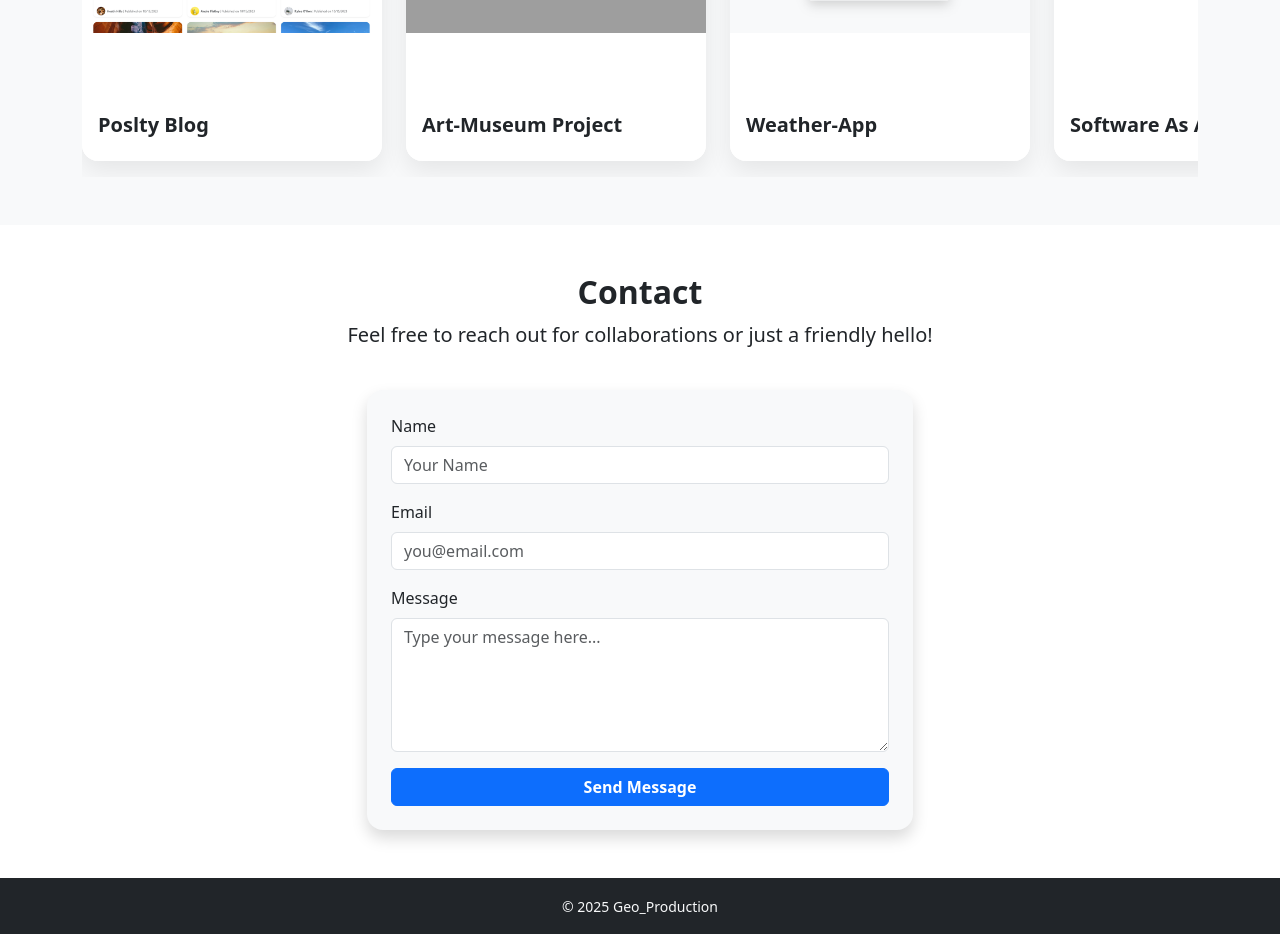
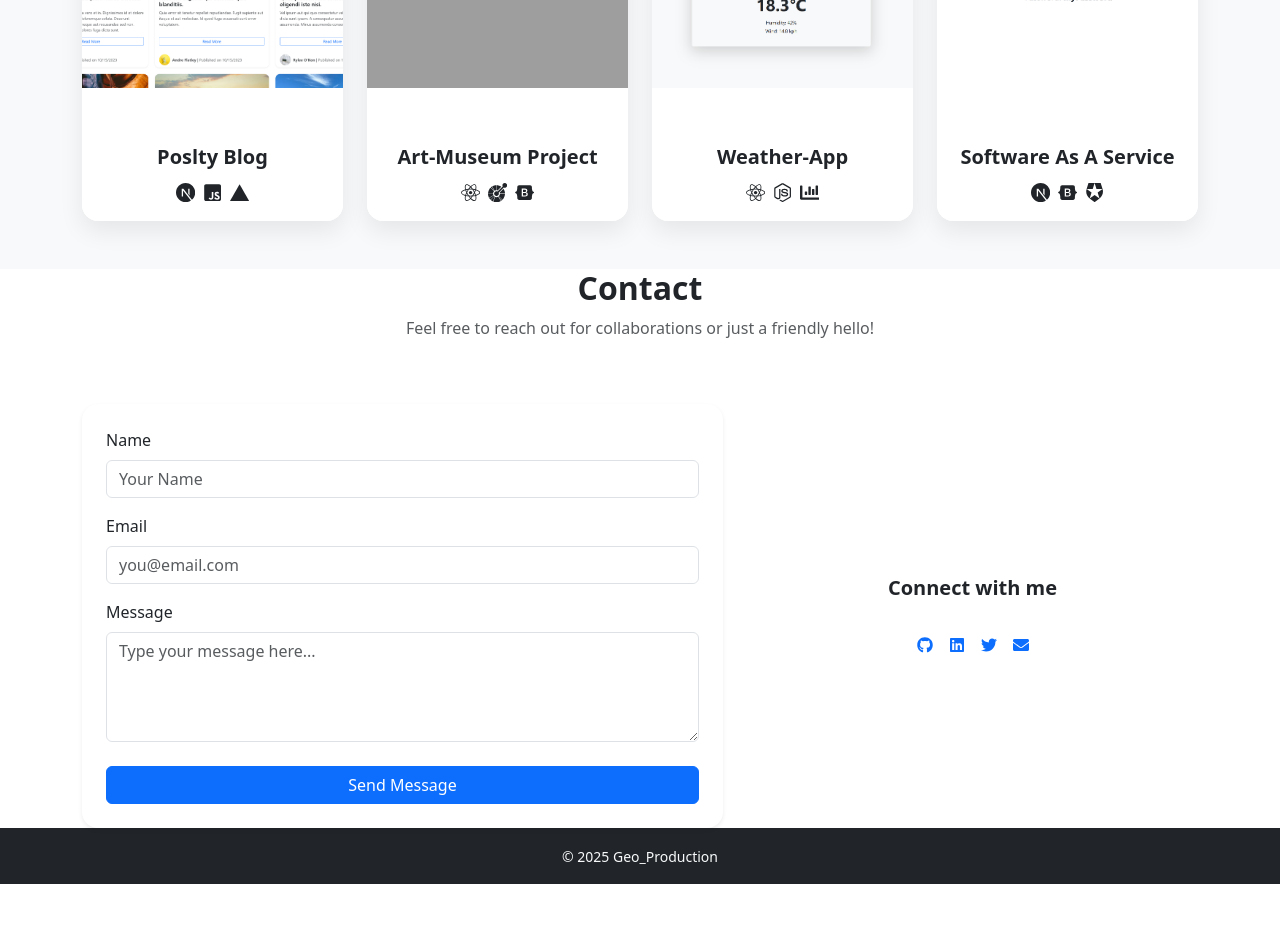
Before and after one commit to gkurkjian/Geos_Portfolio, a Next.js app: page / in a window 1280 px wide. Shown: the part 2720-3654 px from the top of the page. After the commit the page ends 3604 px from the top, so only its background shows below. Built offline with nearby package versions, Linux system fonts and the light colour scheme; grey boxes are pictures that could not be loaded.

Commit message:
sixteenth commit: updated both Project and Project card for effective responsive, implemented social-media section in Contact.js

```diff
--- a/components/Contact.js
+++ b/components/Contact.js
@@ -1,84 +1,156 @@
-import { useState } from 'react';
-import { Container, Row, Col, Form, Button, Alert } from 'react-bootstrap';
+'use client';
+
+import { Container, Row, Col, Form, Button, Card } from 'react-bootstrap';
+import { FaGithub, FaLinkedin, FaTwitter, FaEnvelope } from 'react-icons/fa';
+import { motion } from 'framer-motion';
 
 export default function Contact() {
-    const [form, setForm] = useState({ name: '', email: '', message: '' });
-    const [submitted, setSubmitted] = useState(false);
-    const [error, setError] = useState('');
-
-    const handleChange = (e) => {
-        setForm({ ...form, [e.target.name]: e.target.value });
-    };
-
-    const handleSubmit = (e) => {
-        e.preventDefault();
-        if (!form.name || !form.email || !form.message) {
-            setError('Please fill in all fields.');
-            return;
-        }
-        setError('');
-        setSubmitted(true);
-        // Here you would typically send the form data to your backend or email service
-    };
+  const socialLinks = [
+    {
+      icon: <FaGithub />,
+      label: 'GitHub',
+      href: 'https://github.com/gkurkjian',
+    },
+    {
+      icon: <FaLinkedin />,
+      label: 'LinkedIn',
+      href: 'https://linkedin.com/in/gkurkjian',
+    },
+    {
+      icon: <FaTwitter />,
+      label: 'Twitter',
+      href: 'https://twitter.com/your_handle',
+    },
+    {
+      icon: <FaEnvelope />,
+      label: 'Email',
+      href: 'mailto:george@example.com',
+    },
+  ];
 
   return (
-        <section id="contact" className="bg-white py-5">
+    <section id="contact" className="py-6 bg-white">
       <Container>
-                <Row className="justify-content-center text-center mb-4">
+        {/* Heading */}
+        <Row className="justify-content-center text-center mb-5">
           <Col md={8}>
             <h2 className="fw-bold">Contact</h2>
-                        <p className="lead">Feel free to reach out for collaborations or just a friendly hello!</p>
+            <p className="text-muted">
+              Feel free to reach out for collaborations or just a friendly hello!
+            </p>
           </Col>
         </Row>
-                <Row className="justify-content-center">
-                    <Col md={7} lg={6}>
-                        {submitted ? (
-                            <Alert variant="success">Thank you for your message! I&apos;ll get back to you soon.</Alert>
-                        ) : (
-                            <Form onSubmit={handleSubmit} className="shadow rounded-4 p-4 bg-light">
-                                <Form.Group className="mb-3" controlId="contactName">
+
+        {/* Content Row */}
+        <Row className="g-4 align-items-stretch">
+          {/* Contact Form */}
+          <Col md={7}>
+            <Card className="p-4 shadow-sm border-0 rounded-4 h-100">
+              <Form>
+                <Form.Group className="mb-3" controlId="formName">
                   <Form.Label>Name</Form.Label>
-                                    <Form.Control
-                                        type="text"
-                                        name="name"
-                                        value={form.name}
-                                        onChange={handleChange}
-                                        placeholder="Your Name"
-                                        required
-                                    />
+                  <Form.Control type="text" placeholder="Your Name" />
                 </Form.Group>
-                                <Form.Group className="mb-3" controlId="contactEmail">
+
+                <Form.Group className="mb-3" controlId="formEmail">
                   <Form.Label>Email</Form.Label>
-                                    <Form.Control
-                                        type="email"
-                                        name="email"
-                                        value={form.email}
-                                        onChange={handleChange}
-                                        placeholder="you@email.com"
-                                        required
-                                    />
+                  <Form.Control type="email" placeholder="you@email.com" />
                 </Form.Group>
-                                <Form.Group className="mb-3" controlId="contactMessage">
+
+                <Form.Group className="mb-4" controlId="formMessage">
                   <Form.Label>Message</Form.Label>
-                                    <Form.Control
-                                        as="textarea"
-                                        name="message"
-                                        value={form.message}
-                                        onChange={handleChange}
-                                        rows={5}
-                                        placeholder="Type your message here..."
-                                        required
-                                    />
+                  <Form.Control as="textarea" rows={4} placeholder="Type your message here..." />
                 </Form.Group>
-                                {error && <Alert variant="danger">{error}</Alert>}
-                                <Button type="submit" variant="primary" className="w-100 fw-bold">
+
+                <Button variant="primary" type="submit" className="w-100">
                   Send Message
                 </Button>
               </Form>
-                        )}
+            </Card>
+          </Col>
+
+          {/* Social Media */}
+          <Col md={5}>
+            <motion.div
+              className="social-box h-100 p-4 rounded-4 d-flex flex-column justify-content-center align-items-center gap-4"
+              initial={{ opacity: 0, y: 40 }}
+              whileInView={{ opacity: 1, y: 0 }}
+              transition={{ duration: 0.6, ease: 'easeOut' }}
+              viewport={{ once: true }}
+            >
+              <h5 className="fw-semibold text-center mb-2">Connect with me</h5>
+
+              <div className="d-flex flex-wrap justify-content-center gap-3">
+                {socialLinks.map(({ icon, label, href }) => (
+                  <motion.a
+                    key={label}
+                    href={href}
+                    target="_blank"
+                    rel="noopener noreferrer"
+                    className={`icon-btn icon-${label.toLowerCase()}`}
+                    whileHover={{ scale: 1.15 }}
+                    whileTap={{ scale: 0.95 }}
+                    title={label}
+                  >
+                    {icon}
+                  </motion.a>
+                ))}
+              </div>
+            </motion.div>
           </Col>
         </Row>
       </Container>
+
+      {/* Styles */}
+      <style jsx>{`
+        .social-box {
+          background: linear-gradient(145deg, #ffffff, #f1f5f9);
+          border: 1px solid #e2e8f0;
+          box-shadow: 0 8px 20px rgba(0, 0, 0, 0.05);
+        }
+
+        .icon-btn {
+          width: 52px;
+          height: 52px;
+          border-radius: 50%;
+          display: flex;
+          align-items: center;
+          justify-content: center;
+          font-size: 1.6rem;
+          color: white;
+          transition: all 0.3s ease;
+        }
+
+        .icon-github {
+          background: #333;
+        }
+
+        .icon-linkedin {
+          background: #0077b5;
+        }
+
+        .icon-twitter {
+          background: #1da1f2;
+        }
+
+        .icon-email {
+          background: #6366f1;
+        }
+
+        .icon-btn:hover {
+          filter: brightness(1.1);
+          transform: translateY(-2px);
+          box-shadow: 0 6px 14px rgba(0, 0, 0, 0.1);
+        }
+
+        @media (max-width: 767px) {
+          .icon-btn {
+            width: 44px;
+            height: 44px;
+            font-size: 1.3rem;
+          }
+        }
+      `}</style>
     </section>
   );
 }
--- a/components/ProjectCard.js
+++ b/components/ProjectCard.js
@@ -3,9 +3,36 @@
 import Link from 'next/link';
 import { useState } from 'react';
 import Button from 'react-bootstrap/Button';
+import {
+  FaReact,
+  FaNodeJs,
+  FaGithub,
+  FaBootstrap,
+  FaJsSquare,
+  FaChartBar,
+} from 'react-icons/fa';
+import {
+  SiNextdotjs,
+  SiVercel,
+  SiAuth0,
+  SiOpenapiinitiative,
+} from 'react-icons/si';
 
 export default function ProjectCard({ p, className = "" }) {
   const [flipped, setFlipped] = useState(false);
+
+  const techIcons = {
+    react: <FaReact title="React" />,
+    node: <FaNodeJs title="Node.js" />,
+    github: <FaGithub title="GitHub" />,
+    bootstrap: <FaBootstrap title="Bootstrap" />,
+    js: <FaJsSquare title="JavaScript" />,
+    chartjs: <FaChartBar title="Chart.js" />,
+    nextjs: <SiNextdotjs title="Next.js" />,
+    vercel: <SiVercel title="Vercel" />,
+    auth: <SiAuth0 title="Auth0" />,
+    restapi: <SiOpenapiinitiative title="REST API" />,
+  };
 
   return (
     <div
@@ -26,8 +53,15 @@ export default function ProjectCard({ p, className = "" }) {
         {/* Front */}
         <div className="flip-card-face flip-card-front">
           <div className="screenshot" style={{ backgroundImage: `url(${p.image})` }} />
-          <div className="p-3">
+          <div className="p-3 text-center">
             <h5 className="fw-bold mb-2">{p.title}</h5>
+            <div className="d-flex justify-content-center gap-2 mt-2 flex-wrap">
+              {p.tech?.map((tech, idx) => (
+                <span key={idx} style={{ fontSize: '1.2rem' }}>
+                  {techIcons[tech]}
+                </span>
+              ))}
+            </div>
           </div>
         </div>
 
@@ -72,7 +106,6 @@ export default function ProjectCard({ p, className = "" }) {
                 </Button>
               )}
             </div>
-
           </div>
         </div>
       </div>
@@ -85,7 +118,7 @@ export default function ProjectCard({ p, className = "" }) {
           background: #fff;
           box-shadow: 0 10px 25px rgba(0, 0, 0, 0.08);
           height: 100%;
-          min-height: 320px;
+          min-height: 380px;
           cursor: pointer;
           outline: none;
         }
@@ -93,7 +126,7 @@ export default function ProjectCard({ p, className = "" }) {
           position: relative;
           width: 100%;
           height: 100%;
-          min-height: 320px;
+          min-height: 380px;
           transform-style: preserve-3d;
           transition: transform 0.6s cubic-bezier(0.2, 0.75, 0.25, 1);
         }
@@ -124,13 +157,12 @@ export default function ProjectCard({ p, className = "" }) {
           background: #f8f9fa;
         }
         .screenshot {
-          height: 60%;
+          height: 65%;
           background-size: cover;
           background-position: center;
           background-repeat: no-repeat;
         }
 
-        /* 🔥 This is the FIX */
         .button-row {
           display: flex;
           justify-content: center;
@@ -138,7 +170,6 @@ export default function ProjectCard({ p, className = "" }) {
           flex-wrap: wrap;
           margin-top: 1rem;
         }
-
 
         .button-row :global(a.btn) {
           flex: 0 1 auto;
--- a/components/Projects.js
+++ b/components/Projects.js
@@ -1,6 +1,6 @@
 'use client';
 
-import { Container, Row } from 'react-bootstrap';
+import { Container, Row, Col } from 'react-bootstrap';
 import ProjectCard from './ProjectCard';
 
 const projects = [
@@ -10,6 +10,7 @@ const projects = [
     description: 'Next.js 14, App Router, server components, responsive UI.',
     demoUrl: 'https://poslty-blog.vercel.app/',
     githubUrl: 'https://github.com/gkurkjian/Poslty_Blog',
+    tech: ['nextjs', 'js', 'vercel'],
   },
   {
     title: 'Art-Museum Project',
@@ -17,6 +18,7 @@ const projects = [
     description: 'Product listing, cart, and checkout mock with REST API.',
     demoUrl: 'https://web-422-assignment6-gkurkjian.vercel.app/',
     githubUrl: 'https://github.com/gkurkjian/WEB422-Assignment6',
+    tech: ['react', 'restapi', 'bootstrap'],
   },
   {
     title: 'Weather-App',
@@ -24,6 +26,7 @@ const projects = [
     description: 'Analytics dashboard with auth and charts.',
     demoUrl: 'https://weather-app-geo.vercel.app/',
     githubUrl: 'https://github.com/gkurkjian/Weather_App',
+    tech: ['react', 'node', 'chartjs'],
   },
   {
     title: 'Software As A Service',
@@ -31,6 +34,7 @@ const projects = [
     description: 'SaaS landing page with responsive design and pricing tables.',
     demoUrl: 'https://saas-authenticated-login-register.vercel.app/',
     githubUrl: 'https://github.com/gkurkjian/Saas',
+    tech: ['nextjs', 'bootstrap', 'auth'],
   },
 ];
 
@@ -39,24 +43,19 @@ export default function Projects() {
     <section id="projects" className="bg-light py-5">
       <Container>
         <Row className="justify-content-center text-center mb-4">
-          <div className="col-md-8">
+          <Col md={8}>
             <h2 className="fw-bold">Projects</h2>
             <p className="lead">Selected work with live demos and source code.</p>
-          </div>
+          </Col>
         </Row>
 
-        <div className="d-flex flex-nowrap overflow-auto gap-4 pb-3">
-        {projects.map((p) => (
-            <div
-            key={p.title}
-            className="flex-shrink-0"
-            style={{ width: '300px', flex: '0 0 auto' }}
-            >
-            <ProjectCard p={p} className="h-100" />
-            </div>
-        ))}
-        </div>
-
+        <Row className="g-4">
+          {projects.map((p) => (
+            <Col key={p.title} xs={12} sm={6} lg={4} xl={3}>
+              <ProjectCard p={p} className="h-100" />
+            </Col>
+          ))}
+        </Row>
       </Container>
     </section>
   );
--- a/package.json
+++ b/package.json
@@ -17,6 +17,7 @@
     "react": "19.1.0",
     "react-bootstrap": "^2.10.10",
     "react-dom": "19.1.0",
+    "react-icons": "^5.5.0",
     "react-intersection-observer": "^9.16.0"
   },
   "devDependencies": {
```
Also changed, not shown: 1 other file (tests, documents, lock files or other folders). Lines whose indentation alone changed are shown as unchanged.
